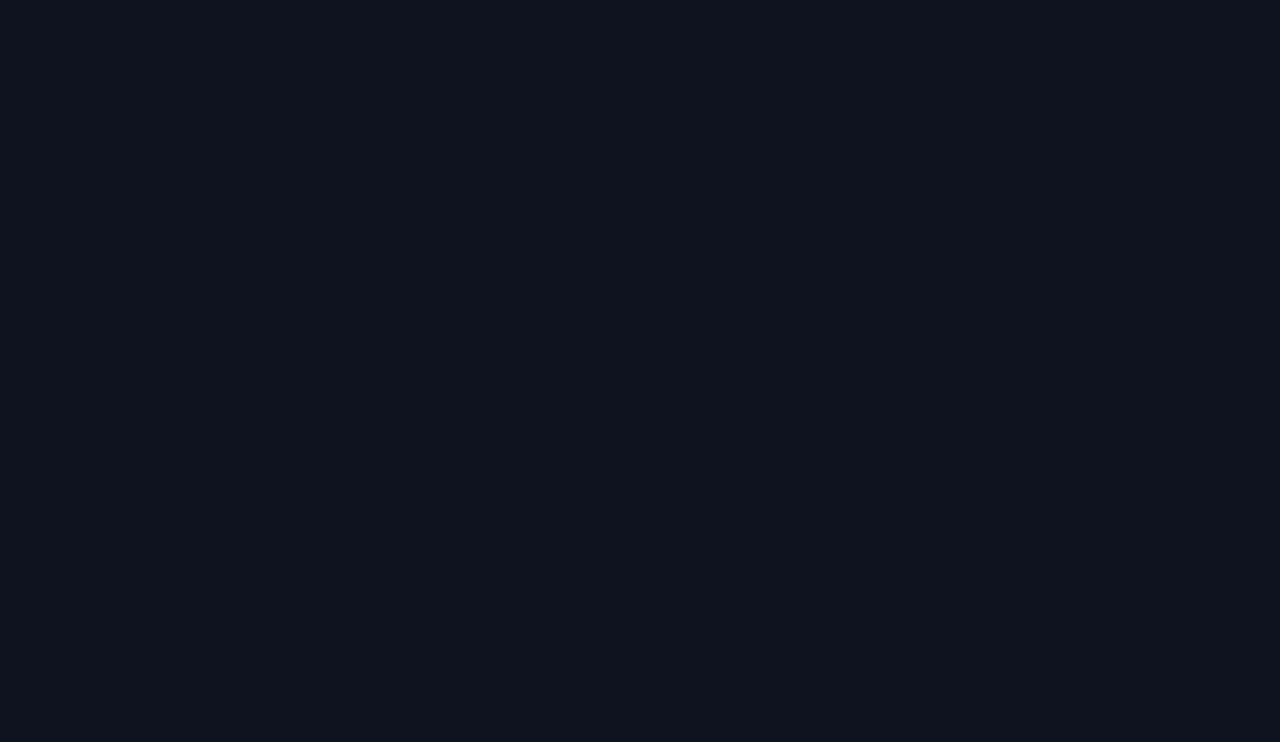
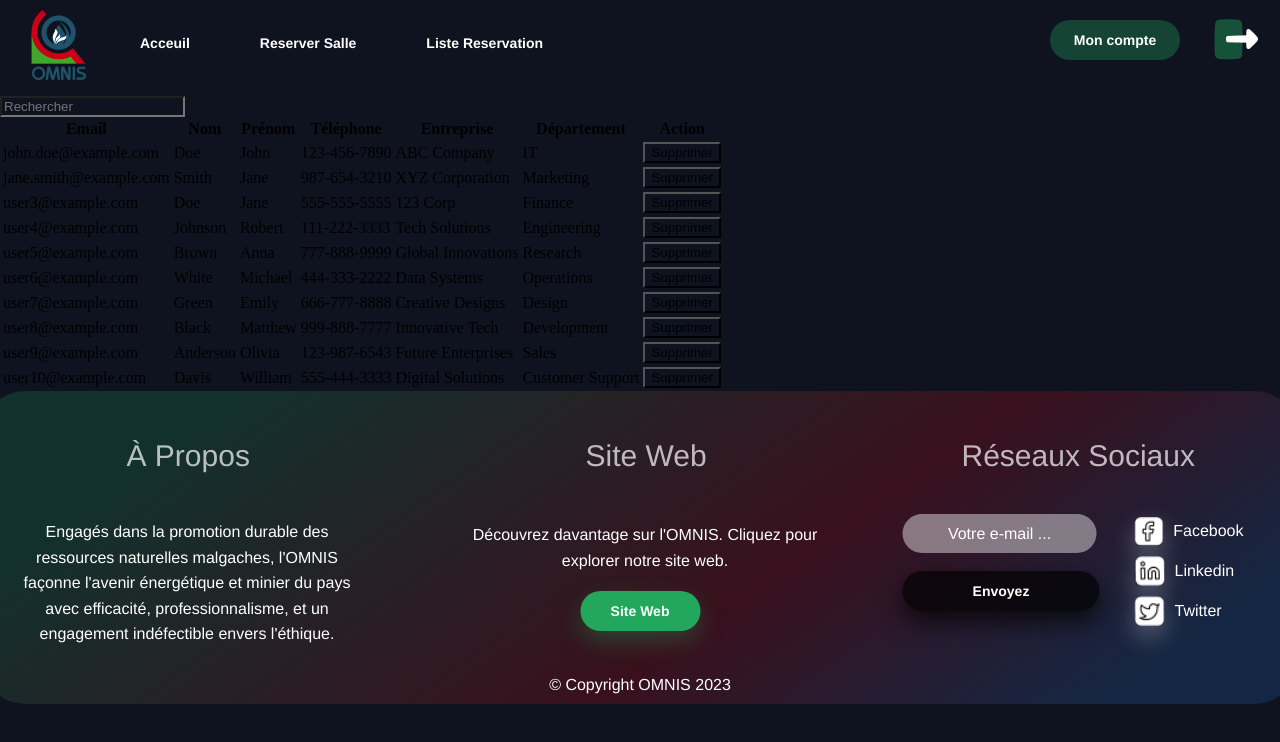
Before and after one commit to AndreaRabe/room-management-front, a React (Create React App) app: page / in a window 1280 px wide. Shown: the top 742 px of the page. Built offline with nearby package versions, Linux system fonts and the light colour scheme.

Commit message:
User list table

```diff
--- a/src/App.jsx
+++ b/src/App.jsx
@@ -6,9 +6,11 @@ import { SingUp } from './pages/singUp/singUp';
 import { SingIn } from './pages/singIn/singIn';
 import { Home } from './pages/home/home';
 import { RoomList } from './pages/room_list/room_list';
+import { UserList } from './pages/user_list/user_list';
 function App() {
   return (
     <div className='app'>
+      <UserList />
     </div>
 
   );
--- a/src/components/button/button.css
+++ b/src/components/button/button.css
@@ -138,7 +138,7 @@
 /* style acount button*/
 .btn-account{
     margin-top: 10px;
-    margin-right: 160px;
+    margin-right: 100px;
     height: 40px;
     width: 130px;
     background-color: #22a75e52;
@@ -147,7 +147,7 @@
     position: absolute;
     right: 0;
     cursor: pointer;
-  }
+}
 
 .btn-account-span{
     background-color: transparent;
@@ -165,18 +165,19 @@
     width: 70%;
 }
 
-.btn-singUp:hover{
+.btn-account:hover{
     background: #22a75e94;
 }
 
 /* style logOut button */
 .btn-logout img{
     right: 0;
-    margin-top: 10px;
     margin-right: 20px;
     position: absolute;
     cursor: pointer;
+    margin-top: 5px;
 }
+
 
 /* style seeMore-in button*/
 .btn-seeMore{
--- a/src/components/header/header.jsx
+++ b/src/components/header/header.jsx
@@ -1,6 +1,6 @@
 import logoOmnis from '../../assets/images/logo-omnis.png';
 import './header.css';
-import { SingInButton, SingUpButton } from '../button/button';
+import { SingInButton, SingUpButton, AccountButton, LogOut } from '../button/button';
 
 const navbarInformation = ["Acceuil", "Reserver Salle", "Liste Reservation"]
 
@@ -16,6 +16,11 @@ export function Header({header}){
                 <SingInButton />
                 <SingUpButton />
             </>}
+            {!header &&
+            <>
+                <AccountButton />
+                <LogOut />
+            </>}
         </header>
     )
 }
--- /dev/null
+++ b/src/pages/user_list/user_list.jsx
@@ -0,0 +1,132 @@
+import { Header } from "../../components/header/header";
+import { Footer } from "../../components/footer/footer";
+import './user_list.css'
+
+const users = [
+    {
+      email: "john.doe@example.com",
+      nom: "Doe",
+      prenom: "John",
+      telephone: "123-456-7890",
+      entreprise: "ABC Company",
+      departement: "IT",
+    },
+    {
+      email: "jane.smith@example.com",
+      nom: "Smith",
+      prenom: "Jane",
+      telephone: "987-654-3210",
+      entreprise: "XYZ Corporation",
+      departement: "Marketing",
+    },
+    // Ajoutez d'autres utilisateurs selon vos besoins
+    {
+      email: "user3@example.com",
+      nom: "Doe",
+      prenom: "Jane",
+      telephone: "555-555-5555",
+      entreprise: "123 Corp",
+      departement: "Finance",
+    },
+    {
+      email: "user4@example.com",
+      nom: "Johnson",
+      prenom: "Robert",
+      telephone: "111-222-3333",
+      entreprise: "Tech Solutions",
+      departement: "Engineering",
+    },
+    {
+      email: "user5@example.com",
+      nom: "Brown",
+      prenom: "Anna",
+      telephone: "777-888-9999",
+      entreprise: "Global Innovations",
+      departement: "Research",
+    },
+    {
+      email: "user6@example.com",
+      nom: "White",
+      prenom: "Michael",
+      telephone: "444-333-2222",
+      entreprise: "Data Systems",
+      departement: "Operations",
+    },
+    {
+      email: "user7@example.com",
+      nom: "Green",
+      prenom: "Emily",
+      telephone: "666-777-8888",
+      entreprise: "Creative Designs",
+      departement: "Design",
+    },
+    {
+      email: "user8@example.com",
+      nom: "Black",
+      prenom: "Matthew",
+      telephone: "999-888-7777",
+      entreprise: "Innovative Tech",
+      departement: "Development",
+    },
+    {
+      email: "user9@example.com",
+      nom: "Anderson",
+      prenom: "Olivia",
+      telephone: "123-987-6543",
+      entreprise: "Future Enterprises",
+      departement: "Sales",
+    },
+    {
+      email: "user10@example.com",
+      nom: "Davis",
+      prenom: "William",
+      telephone: "555-444-3333",
+      entreprise: "Digital Solutions",
+      departement: "Customer Support",
+    },
+  ];
+
+export function UserList(){
+    return(
+        <div className="user-list">
+            <Header header={false} />
+            <UserListTable />
+            <Footer />
+        </div>
+    )
+}
+
+function UserListTable(){
+    return(
+        <div className="user-list-table">
+            <input type="text" placeholder="Rechercher"></input>
+            <table>
+                <thead>
+                    <tr>
+                        <th>Email</th>
+                        <th>Nom</th>
+                        <th>Prénom</th>
+                        <th>Téléphone</th>
+                        <th>Entreprise</th>
+                        <th>Département</th>
+                        <th>Action</th>
+                    </tr>
+                </thead>
+                <tbody>
+
+                    {users.map(item=>
+                        <tr>
+                            <td>{item.email}</td>
+                            <td>{item.nom}</td>
+                            <td>{item.prenom}</td>
+                            <td>{item.telephone}</td>
+                            <td>{item.entreprise}</td>
+                            <td>{item.departement}</td>
+                            <td><button onclick="deleteRow(this)">Supprimer</button></td>
+                        </tr>
+                    )}
+                </tbody>
+            </table>
+        </div>
+    )
+}
```
Also changed, not shown: src/pages/user_list/user_list.css (added).
